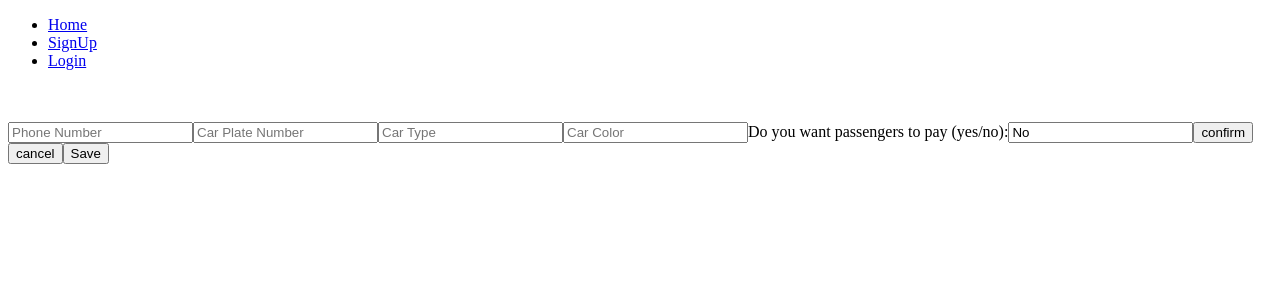
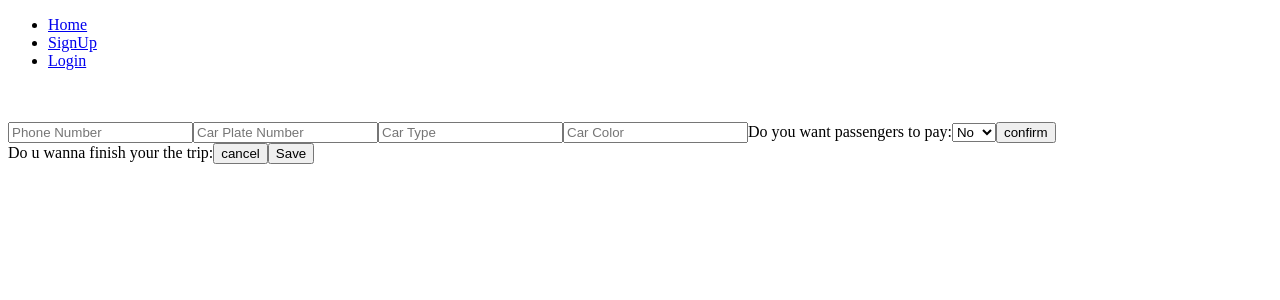
Before and after one commit to MohammadElokour/Fazaa, a React app: page /driver in a window 1280 px wide. Shown: the top 300 px of the page. Built offline with nearby package versions, Linux system fonts and the light colour scheme; the HTML template or start-up script is replaced by a standard one; what fetch-intercept, google-maps-react would draw is missing.

Commit message:
payment select

```diff
--- a/react-client/src/componants/driver-page.js
+++ b/react-client/src/componants/driver-page.js
@@ -9,7 +9,7 @@ class Driver extends Component{
             carPlateNumber:'',
             carType:'',
             carColor:'',
-            payment:'No',
+            value:'No',
             Role:'driver'
         }
     }
@@ -23,8 +23,8 @@ class Driver extends Component{
     updatePay(){
 
       var username=localStorage.getItem('username');
-      console.log(this.state.payment,username)
-      const body = {payment: this.state.payment,username:username}
+      console.log(this.state.value,username)
+      const body = {payment: this.state.value,username:username}
       fetch('http://127.0.0.1:9876/payment', {
       method: 'put',
       body: JSON.stringify(body),
@@ -62,6 +62,10 @@ class Driver extends Component{
     })
     }
 
+    handleChange(e) {
+      this.setState({ value: e.target.value });
+    }
+
     render(){
         return(
 
@@ -73,15 +77,20 @@ class Driver extends Component{
                 <input type="text" name="carType" value={this.state.carTypes} placeholder="Car Type" className="form__input" onChange={this.onchange.bind(this)} />
                 <input type="text" name="carColor" value={this.state.carColors} placeholder="Car Color" className="form__input" onChange={this.onchange.bind(this)} />
                 <label>
-                Do you want passengers to pay (yes/no):
-                <input type="text" name='payment' placeholder ="Yes/No" maxLength="3" value = {this.state.payment} onChange={this.onchange.bind(this)}/>
-                {/* <select>
-                  <option value="this.state.payment" onChange={this.payment.bind(this)}> Yes </option>
-                  <option value="this.state.payment" onChange={this.payment.bind(this)}> No </option>
-                </select> */}
+                Do you want passengers to pay:
+                {/* <input type="text" name='payment' placeholder ="Yes/No" maxLength="3" value = {this.state.payment} onChange={this.onchange.bind(this)}/> */}
+                <select onChange={this.handleChange.bind(this)}>
+                  <option value='No'> No </option>
+                  <option value='Yes' > Yes </option>
+
+                </select>
                 </label>
                 <button type='button' onClick={this.updatePay.bind(this)}>confirm</button>
+                <br/>
+                <label>
+                  Do u wanna finish your the trip:
                 <button type='button' onClick={this.deleteR.bind(this)}>cancel</button>
+                </label>
                 <button onClick={this.onclick.bind(this)} className="btn" type="button">Save</button>
             </div>
         )
```
Also changed, not shown: 1 other file (tests, documents, lock files or other folders).
